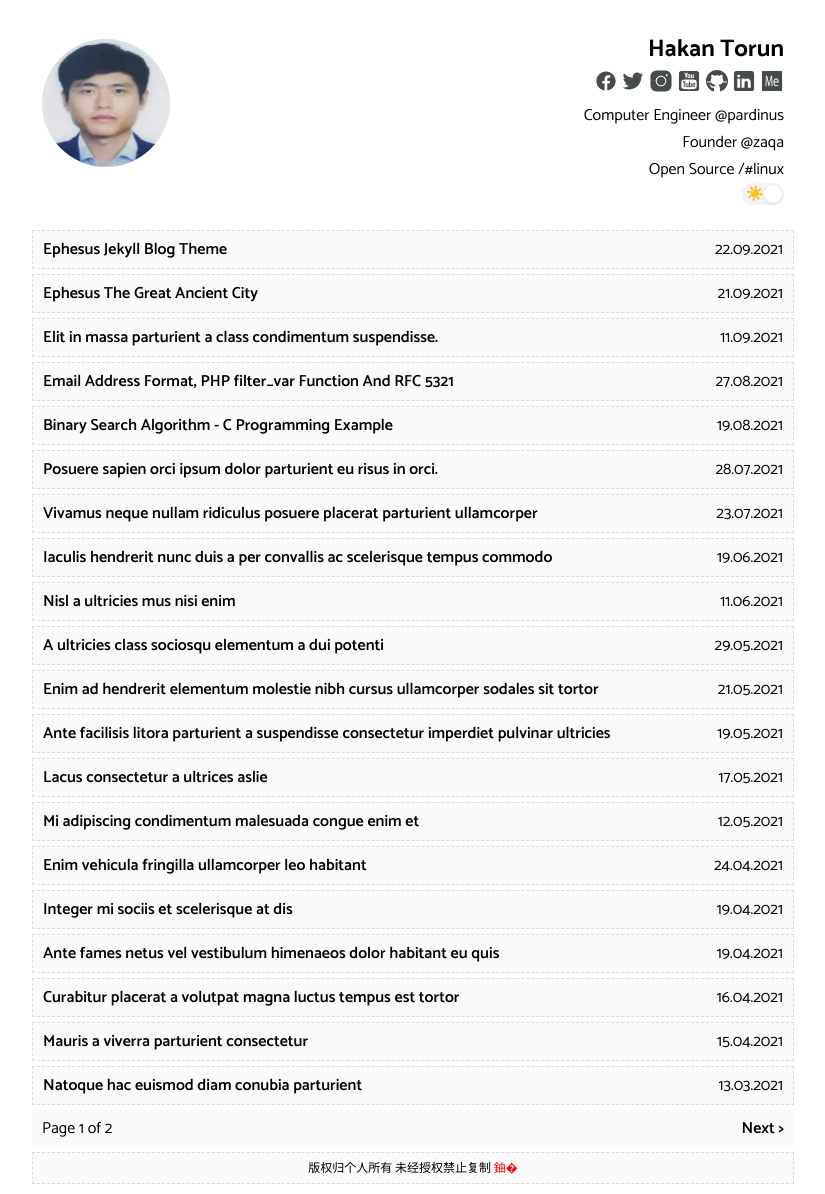
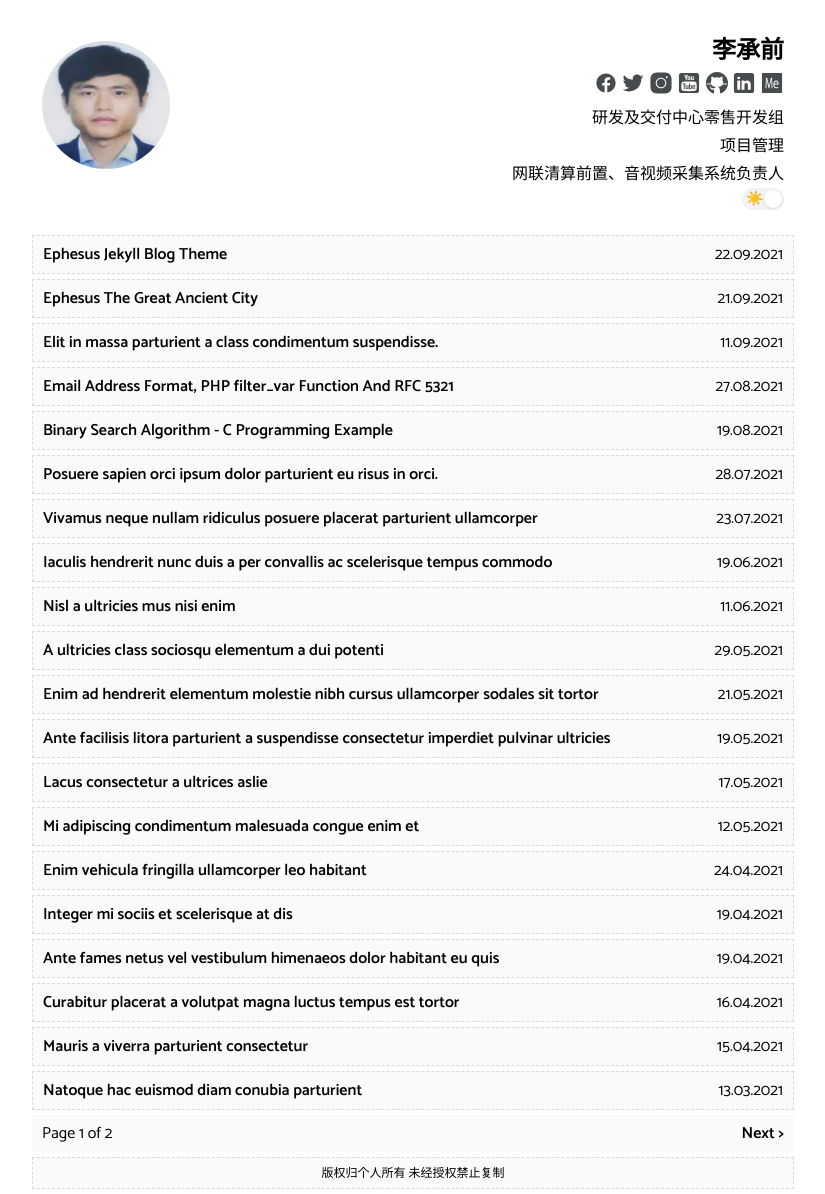
Before and after one commit to Shameless-ian/myblog, a Jekyll site: the page built from index.html, in a window 1280 px wide. Shown: the whole page, without its empty margins (227-1052 px from the left). Built offline with Jekyll 4.4.1, drawn with Linux system fonts in a browser that asks for light colours; the list of posts is cut into pages by our own code.

Commit message:
修改配置

```diff
--- a/_config.yml
+++ b/_config.yml
@@ -1,9 +1,9 @@
 # Site settings
-site: Ephesus
-title: Ephesus - Minimalist Jekyll Theme
-keywords: ephesus, blog
+site: 工作博客
+title: 李承前工作博客
+keywords: work, blog
 description: >-
-  Ephesus - Minimalist Jekyll Theme
+  李承前 - 工作博客
 lang: en-US
 timezone:  Europe/Istanbul
 repo: https://github.com/onepase/Ephesus # site repo [optional]
@@ -13,8 +13,8 @@ discus-identifier:  XXX
 
 # Author settings
 author:
-  name: Hakan Torun
-  bio: Computer Engineer @pardinus <br> Founder @zaqa <br> Open Source /#linux
+  name: 李承前
+  bio: 研发及交付中心零售开发组 <br> 项目管理 <br> 网联清算前置、音视频采集系统负责人
   picture: assets/images/profile.jpg
   github: onepase # github username
   twitter: onepase # twitter username
--- a/_layouts/default.html
+++ b/_layouts/default.html
@@ -33,7 +33,7 @@
 	</div>
 	{{ content }}
 	<div class="footer">
-		<span>版权归个人所有 未经授权禁止复制 <font color="red">鈾�</font></span>
+		<span>版权归个人所有 未经授权禁止复制</span>
 	</div>
 </div>
 {% include footer.html %}
```
